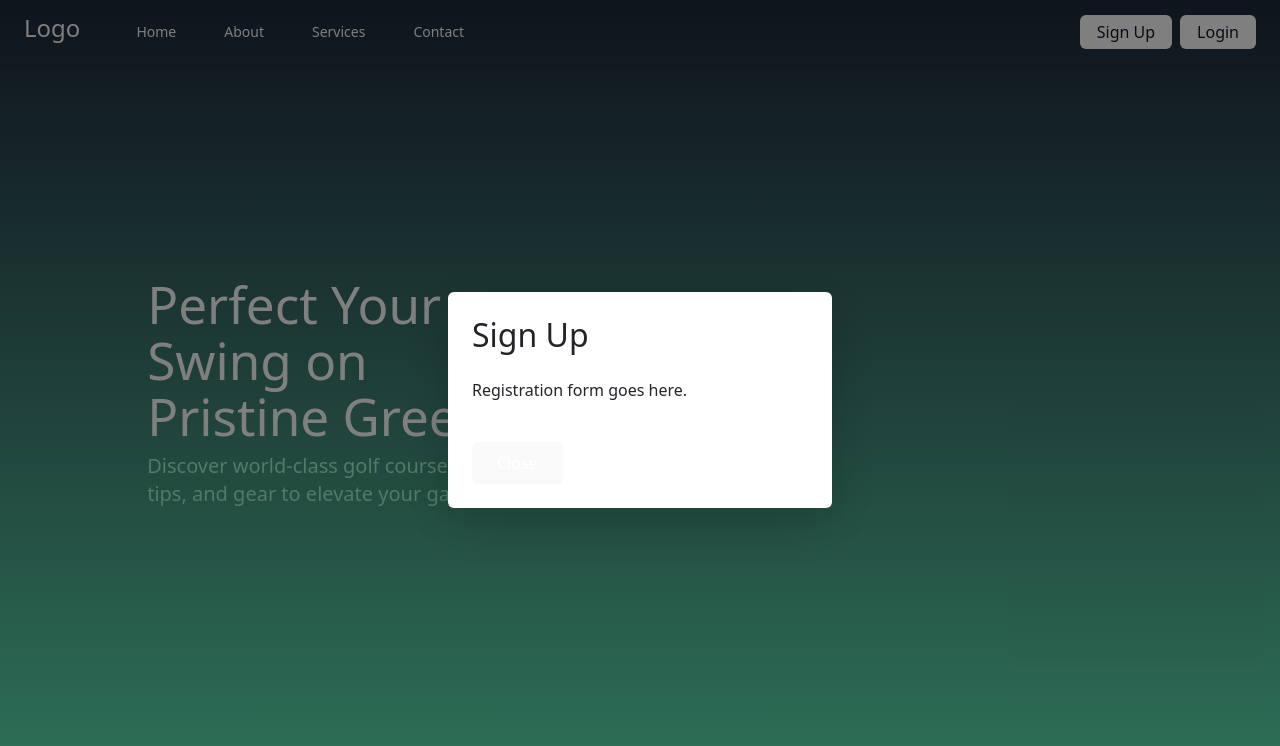
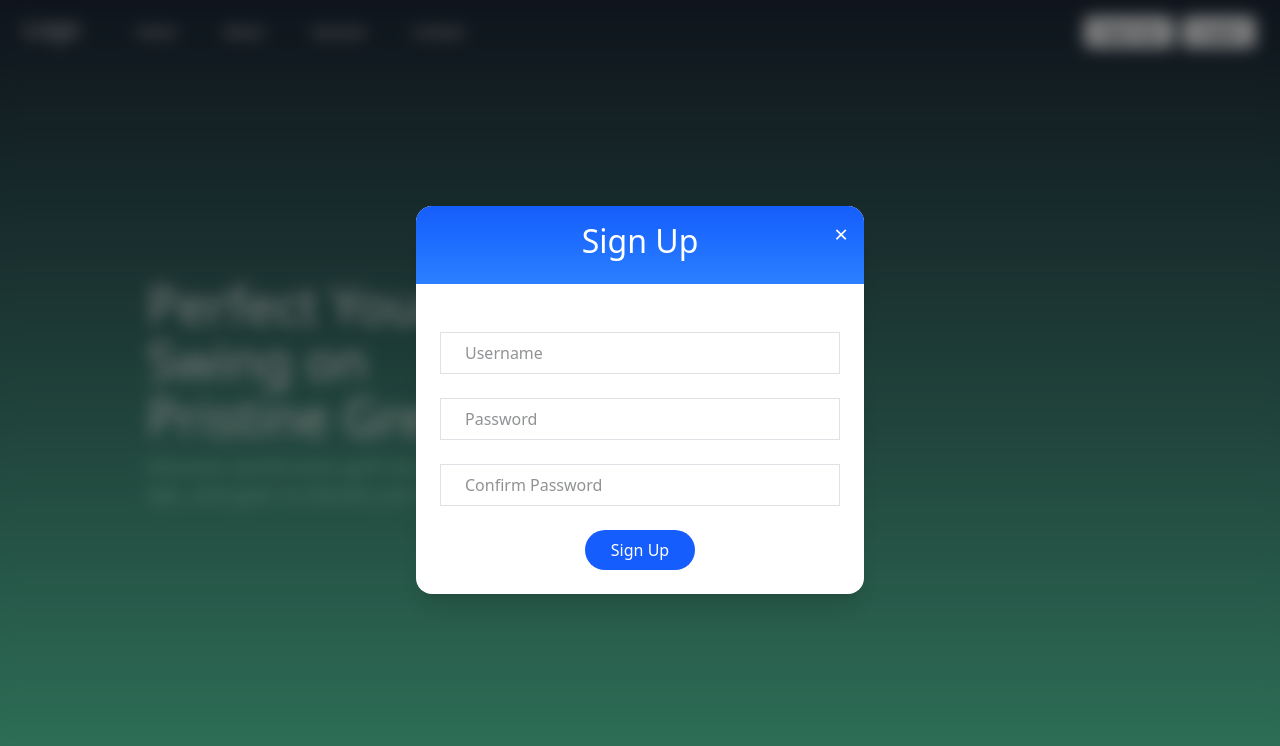
Before and after one commit to alexdinan/community_stroke_index, a React (Vite) app in the folder frontend/: page / in a window 1280 px wide. Both pictures are taken after a click on the button "Sign Up". Shown: the top 746 px of the page. Built offline with nearby package versions, Linux system fonts and the light colour scheme.

Commit message:
added sign up modal

```diff
--- a/frontend/src/components/navbar/LoginModal.jsx
+++ b/frontend/src/components/navbar/LoginModal.jsx
@@ -42,31 +42,61 @@ const LoginModal = ({ onClose }) => {
   }
 
   return (
-    <div className="fixed inset-0 bg-black/60 backdrop-blur-md flex justify-center items-start pt-[20vh] z-50">
-      <div className="bg-white text-red p-15 rounded shadow-lg w-full max-w-lg relative">
-        <h1 className="text-black text-9xl text-center mb-8">Login</h1>
-        <div className="pt-8 mt-8 space-y-6">
+    <div className="fixed inset-0 bg-black/50 backdrop-blur-sm flex justify-center items-center z-50">
+      {/* Modal Container */}
+      <div className="bg-white w-full max-w-md rounded-2xl shadow-xl overflow-hidden">
+
+        {/* Top Header Section */}
+        <div className="bg-gradient-to-b from-blue-600 to-blue-500 text-white px-6 py-3 relative flex justify-center items-center mb-6">
+          <h2 className="text-xl font-semibold">Login</h2>
+          <span
+            onClick={onClose}
+            className="absolute top-3 right-4 text-2xl hover:text-gray-200 cursor-pointer"
+          >
+            ×
+          </span>
+        </div>
+
+        {/* Body Section */}
+        <div className="p-6 flex flex-col gap-4 mt-6">
           <input
             type="text"
             placeholder="Username"
             value={username}
             onChange={(e) => setUsername(e.target.value)}
-            className="mb-3 w-full px-4 py-3 rounded bg-white text-black focus:outline-none"
+            className="w-full px-4 py-2 border border-gray-300 focus:ring-2 focus:ring-blue-400 focus:outline-none"
           />
           <input
             type="password"
             placeholder="Password"
             value={password}
             onChange={(e) => setPassword(e.target.value)}
-            className="mb-3 w-full px-4 py-3 rounded bg-white text-black focus:outline-none"
+            className="w-full px-4 py-2 border border-gray-300 focus:ring-2 focus:ring-blue-400 focus:outline-none"
           />
-          <button
-            onClick={handleLogin}
-            className="w-full bg-black hover:bg-green-800 text-white px-4 py-3 rounded transition-colors"
-          >
-            Login
-          </button>
-          {message && <p className="text-white text-center mt-2 text-sm">{message}</p>}
+
+          {/* Sign Up Button */}
+          <div className="flex justify-center">
+            <button
+              onClick={handleLogin}
+              className="custom-login-btn !bg-blue-600 hover:!bg-blue-700 text-white font-medium !rounded-full transition-colors w-[12ch] py-2 text-center"
+            >
+              Sign Up
+            </button>
+          </div>
+
+
+          {/* Message */}
+          {message && (
+            <div
+              className={`mt-2 text-center text-sm ${
+                message.toLowerCase().includes("success")
+                  ? "text-green-600"
+                  : "text-red-600"
+              }`}
+            >
+              {message}
+            </div>
+          )}
         </div>
       </div>
     </div>
--- a/frontend/src/components/navbar/RegisterModal.jsx
+++ b/frontend/src/components/navbar/RegisterModal.jsx
@@ -1,15 +1,119 @@
 
-const RegisterModal = ({ onClose }) => (
-    <div className="fixed inset-0 bg-black bg-opacity-50 flex justify-center items-center z-50">
-      <div className="bg-white p-6 rounded shadow-lg w-96">
-        <h2 className="text-xl font-bold mb-4">Sign Up</h2>
-        {/* Replace with actual form */}
-        <p>Registration form goes here.</p>
-        <button onClick={onClose} className="mt-4 bg-gray-800 text-white px-4 py-2 rounded">
-          Close
-        </button>
+import { useState } from 'react';
+
+
+const RegisterModal = ({ onClose }) => {
+  const [username, setUsername] = useState("");
+  const [password, setPassword] = useState("");
+  const [confirmPassword, setConfirmPassword] = useState("");
+  const [message, setMessage] = useState("");
+
+
+  const handleSignUp = async () => {
+    // ensure non-empty fields
+    if (!username || !password || !confirmPassword) {
+      setMessage("Input fields must not be left empty");
+      return;
+    }
+
+    // ensure passwords match
+    if (password != confirmPassword) {
+      setMessage("Passwords do not match");
+      return;
+    }
+
+    try {
+      // send request to server
+      const response = await fetch(`${import.meta.env.VITE_API_URL}/register`, {
+        method: "POST",
+        headers: { "Content-Type": "application/json" },
+        body: JSON.stringify({ username, password }),
+      });
+      const data = await response.json();
+
+      // handle unsuccessful attempts
+      if (!response.ok) {
+        setMessage(data.error || "Sign up failed");
+        return;
+      }
+
+      // success
+      setMessage("Success! Please login now");
+
+    } catch (err) {
+      // log error
+      console.error(`Login failed: ${err}`);
+      setMessage("Server failed. Please try again later");
+    }
+  }
+
+  return (
+    <div className="fixed inset-0 bg-black/50 backdrop-blur-sm flex justify-center items-center z-50">
+      {/* Modal Container */}
+      <div className="bg-white w-full max-w-md rounded-2xl shadow-xl overflow-hidden">
+
+        {/* Top Header Section */}
+        <div className="bg-gradient-to-b from-blue-600 to-blue-500 text-white px-6 py-3 relative flex justify-center items-center mb-6">
+          <h2 className="text-xl font-semibold">Sign Up</h2>
+          <span
+            onClick={onClose}
+            className="absolute top-3 right-4 text-2xl hover:text-gray-200 cursor-pointer"
+          >
+            ×
+          </span>
+        </div>
+
+        {/* Body Section */}
+        <div className="p-6 flex flex-col gap-4 mt-6">
+          <input
+            type="text"
+            placeholder="Username"
+            value={username}
+            onChange={(e) => setUsername(e.target.value)}
+            className="w-full px-4 py-2 border border-gray-300 focus:ring-2 focus:ring-blue-400 focus:outline-none"
+          />
+          <input
+            type="password"
+            placeholder="Password"
+            value={password}
+            onChange={(e) => setPassword(e.target.value)}
+            className="w-full px-4 py-2 border border-gray-300 focus:ring-2 focus:ring-blue-400 focus:outline-none"
+          />
+          <input
+            type="password"
+            placeholder="Confirm Password"
+            value={confirmPassword}
+            onChange={(e) => setConfirmPassword(e.target.value)}
+            className="w-full px-4 py-2 border border-gray-300 focus:ring-2 focus:ring-blue-400 focus:outline-none"
+          />
+
+          {/* Sign Up Button */}
+          <div className="flex justify-center">
+            <button
+              onClick={handleSignUp}
+              className="custom-login-btn !bg-blue-600 hover:!bg-blue-700 text-white font-medium !rounded-full transition-colors w-[12ch] py-2 text-center"
+            >
+              Sign Up
+            </button>
+          </div>
+
+          {/* Message */}
+          {message && (
+            <div
+              className={`mt-2 text-center text-sm ${
+                message.toLowerCase().includes("success")
+                  ? "text-green-600"
+                  : "text-red-600"
+              }`}
+            >
+              {message}
+            </div>
+          )}
+        </div>
       </div>
     </div>
   );
+};
+
 
 export default RegisterModal;
--- a/frontend/src/index.css
+++ b/frontend/src/index.css
@@ -37,24 +37,6 @@ h1 {
   line-height: 1.1;
 }
 
-button {
-  border-radius: 8px;
-  border: 1px solid transparent;
-  padding: 0.6em 1.2em;
-  font-size: 1em;
-  font-weight: 500;
-  font-family: inherit;
-  background-color: #1a1a1a;
-  cursor: pointer;
-  transition: border-color 0.25s;
-}
-button:hover {
-  border-color: #646cff;
-}
-button:focus,
-button:focus-visible {
-  outline: 4px auto -webkit-focus-ring-color;
-}
 
 @media (prefers-color-scheme: light) {
   :root {
```
